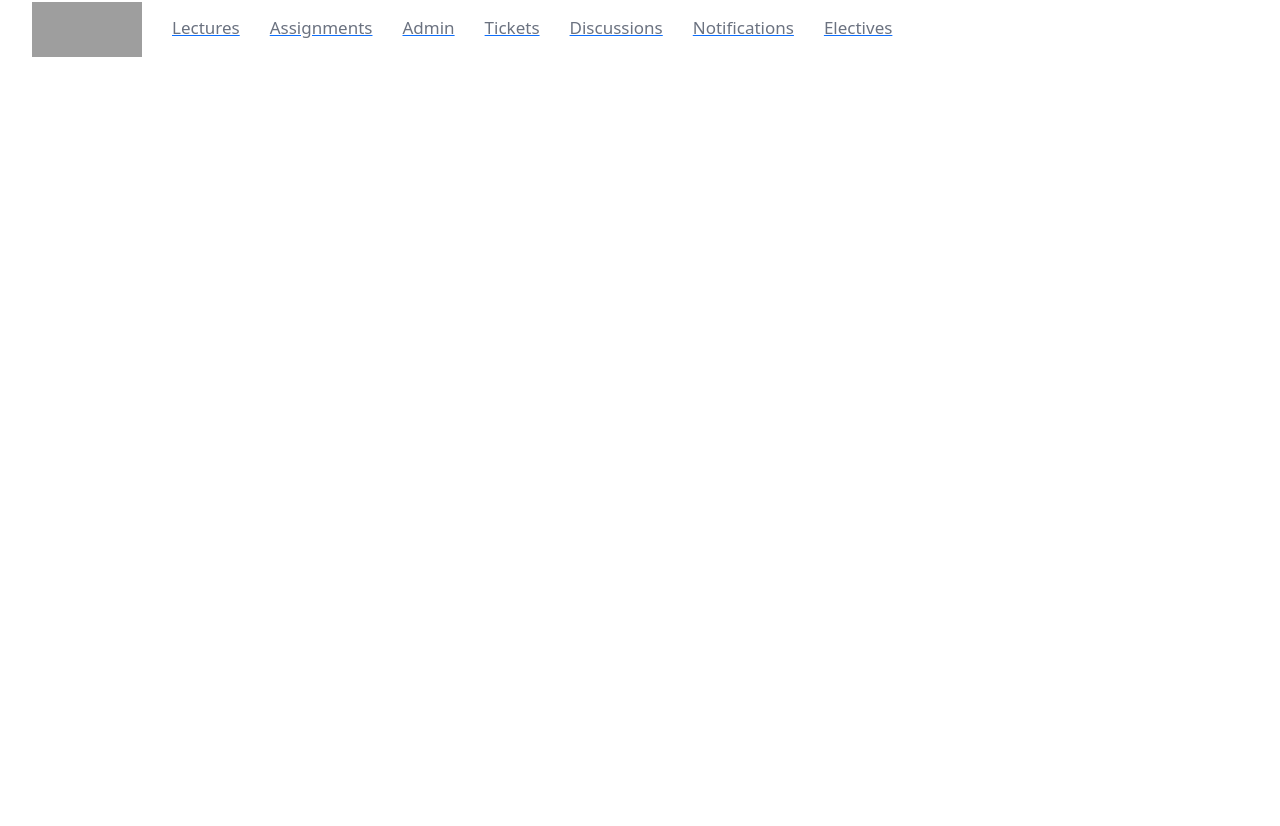
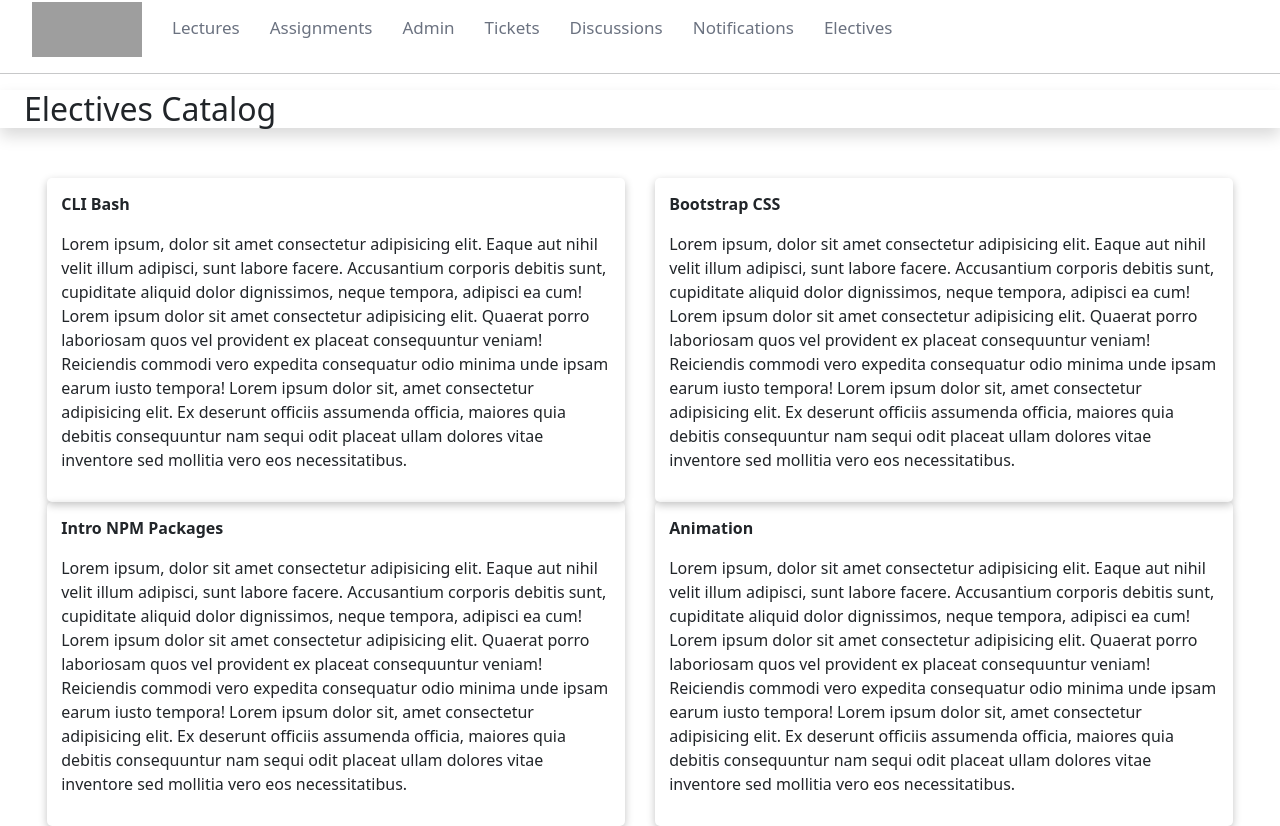
Before and after one commit to kasulaarunteja/Masai_lms, a React (Create React App) app: page /electives/catalog in a window 1280 px wide. Before the commit the page ends 800 px from the top, so only its background shows below. Built offline with nearby package versions, Linux system fonts and the light colour scheme; grey boxes are pictures that could not be loaded.

Commit message:
Electives

```diff
--- /dev/null
+++ b/src/Components/Electives.jsx
@@ -0,0 +1,23 @@
+import React from "react";
+import { Link } from "react-router-dom";
+
+const Electives = () => {
+  return (
+    <>
+      <hr />
+
+      <div className="divcc">
+        <div className="Electives">
+          <h2 className="h22">Electives</h2>
+          <Link to={"/electives/catalog"}>
+            <h2>
+              <button className="btns">CATALOG</button>
+            </h2>{" "}
+          </Link>
+        </div>
+      </div>
+    </>
+  );
+};
+
+export default Electives;
--- /dev/null
+++ b/src/Components/ElectivesCatallog.jsx
@@ -0,0 +1,98 @@
+import React from "react";
+
+const ElectivesCatalog = () => {
+  return (
+    <>
+      <hr />
+      <header className="bg-white shadow">
+        <div className="max-w-7xl mx-auto py-6 px-4 sm:px-6 lg:px-8">
+          <h2 className="font-semibold text-xl text-gray-800 leading-tight">
+            Electives Catalog
+          </h2>
+        </div>
+      </header>
+
+      <div className="Catalogss">
+        <div>
+          <div className="ElectivesCatalogsss">
+            <p>
+              <strong>CLI Bash</strong>
+            </p>
+            <p>
+              Lorem ipsum, dolor sit amet consectetur adipisicing elit. Eaque
+              aut nihil velit illum adipisci, sunt labore facere. Accusantium
+              corporis debitis sunt, cupiditate aliquid dolor dignissimos, neque
+              tempora, adipisci ea cum! Lorem ipsum dolor sit amet consectetur
+              adipisicing elit. Quaerat porro laboriosam quos vel provident ex
+              placeat consequuntur veniam! Reiciendis commodi vero expedita
+              consequatur odio minima unde ipsam earum iusto tempora! Lorem
+              ipsum dolor sit, amet consectetur adipisicing elit. Ex deserunt
+              officiis assumenda officia, maiores quia debitis consequuntur nam
+              sequi odit placeat ullam dolores vitae inventore sed mollitia vero
+              eos necessitatibus.
+            </p>
+          </div>
+          <div className="ElectivesCatalogsss">
+            <p>
+              <strong>Intro NPM Packages</strong>
+            </p>
+            <p>
+              Lorem ipsum, dolor sit amet consectetur adipisicing elit. Eaque
+              aut nihil velit illum adipisci, sunt labore facere. Accusantium
+              corporis debitis sunt, cupiditate aliquid dolor dignissimos, neque
+              tempora, adipisci ea cum! Lorem ipsum dolor sit amet consectetur
+              adipisicing elit. Quaerat porro laboriosam quos vel provident ex
+              placeat consequuntur veniam! Reiciendis commodi vero expedita
+              consequatur odio minima unde ipsam earum iusto tempora! Lorem
+              ipsum dolor sit, amet consectetur adipisicing elit. Ex deserunt
+              officiis assumenda officia, maiores quia debitis consequuntur nam
+              sequi odit placeat ullam dolores vitae inventore sed mollitia vero
+              eos necessitatibus.
+            </p>
+          </div>
+        </div>
+        <div>
+          <div className="ElectivesCatalogsss">
+            <p>
+              <strong>Bootstrap CSS</strong>
+            </p>
+            <p>
+              Lorem ipsum, dolor sit amet consectetur adipisicing elit. Eaque
+              aut nihil velit illum adipisci, sunt labore facere. Accusantium
+              corporis debitis sunt, cupiditate aliquid dolor dignissimos, neque
+              tempora, adipisci ea cum! Lorem ipsum dolor sit amet consectetur
+              adipisicing elit. Quaerat porro laboriosam quos vel provident ex
+              placeat consequuntur veniam! Reiciendis commodi vero expedita
+              consequatur odio minima unde ipsam earum iusto tempora! Lorem
+              ipsum dolor sit, amet consectetur adipisicing elit. Ex deserunt
+              officiis assumenda officia, maiores quia debitis consequuntur nam
+              sequi odit placeat ullam dolores vitae inventore sed mollitia vero
+              eos necessitatibus.
+            </p>
+          </div>
+          <div className="ElectivesCatalogsss">
+            <p>
+              <strong>Animation</strong>
+            </p>
+            <p>
+              Lorem ipsum, dolor sit amet consectetur adipisicing elit. Eaque
+              aut nihil velit illum adipisci, sunt labore facere. Accusantium
+              corporis debitis sunt, cupiditate aliquid dolor dignissimos, neque
+              tempora, adipisci ea cum! Lorem ipsum dolor sit amet consectetur
+              adipisicing elit. Quaerat porro laboriosam quos vel provident ex
+              placeat consequuntur veniam! Reiciendis commodi vero expedita
+              consequatur odio minima unde ipsam earum iusto tempora! Lorem
+              ipsum dolor sit, amet consectetur adipisicing elit. Ex deserunt
+              officiis assumenda officia, maiores quia debitis consequuntur nam
+              sequi odit placeat ullam dolores vitae inventore sed mollitia vero
+              eos necessitatibus.
+            </p>
+          </div>
+        </div>
+        <div></div>
+      </div>
+    </>
+  );
+};
+
+export default ElectivesCatalog;
--- a/src/Components/Lectures.jsx
+++ b/src/Components/Lectures.jsx
@@ -1,12 +1,6 @@
-
-
-
 import React from "react";
 
-
-
 const Lectures = () => {
-
   return (
     <div>
       <hr />
@@ -22,46 +16,52 @@ const Lectures = () => {
         <div className="lectures">
           <div className="all_lect">
             <div className="detls">
-                              <h3>Scrum  09.08.2022 </h3>
-                              <p> <strong>Arun Teja</strong> Scheduled
+              <h3>Scrum 09.08.2022 </h3>
+              <p>
+                {" "}
+                <strong>Arun Teja</strong> Scheduled
                 <strong>Scrum</strong> at 10 Aug, 22 - 9:00 Am
                 <span className="live">live</span>
               </p>
             </div>
-                        <div className='details'>
-                            <button id='btn'>Present</button>
-                        </div>
-                    </div>
-                    <hr/>
-                    <div className="all_lect">
-                        <div className="detls">
-                              <h3>DSA  10.08.2022 </h3>
-                              <p> <strong>Arun Teja</strong> Scheduled
-                               <strong>DSA</strong> at 10 Aug, 22 - 9:30 Am
-                               <span className="live">live</span>
-                              </p>
-                        </div>
-                        <div className='details'>
-                            <button id='btn'>Present</button>
+            <div className="details">
+              <button id="btn">Present</button>
             </div>
           </div>
           <hr />
           <div className="all_lect">
             <div className="detls">
-                              <h3>Scrum  11.08.2022 </h3>
-                              <p> <strong>Arun Teja</strong> Scheduled
+              <h3>DSA 10.08.2022 </h3>
+              <p>
+                {" "}
+                <strong>Arun Teja</strong> Scheduled
+                <strong>DSA</strong> at 10 Aug, 22 - 9:30 Am
+                <span className="live">live</span>
+              </p>
+            </div>
+            <div className="details">
+              <button id="btn">Present</button>
+            </div>
+          </div>
+          <hr />
+          <div className="all_lect">
+            <div className="detls">
+              <h3>Scrum 11.08.2022 </h3>
+              <p>
+                {" "}
+                <strong>Arun Teja</strong> Scheduled
                 <strong>Scrum</strong> at 11 Aug, 22 - 10:00 Am
                 <span className="live">live</span>
               </p>
             </div>
-                        <div className='details'>
-                            <button id='btn'>Present</button>
+            <div className="details">
+              <button id="btn">Present</button>
             </div>
           </div>
         </div>
       </div>
     </div>
-    )
-}
+  );
+};
 
 export default Lectures;
--- a/src/Routes/AllRoutes.jsx
+++ b/src/Routes/AllRoutes.jsx
@@ -1,11 +1,13 @@
 import React from "react";
 import { Routes, Route } from "react-router-dom";
 import Assignment from "../Components/Assignments";
+import Electives from "../Components/Electives";
 import Discussions from "../Components/Discussions";
 import Home from "../Components/Home";
 import Lectures from "../Components/Lectures";
 import Navbar from "../Components/Navbar";
 import Notification from "../Components/Notification";
+import ElectivesCatalog from "../Components/ElectivesCatallog";
 
 const AllRoutes = () => {
   return (
@@ -17,6 +19,8 @@ const AllRoutes = () => {
         <Route path="/Assignments" element={<Assignment />} />
         <Route path="/discussions" element={<Discussions />} />
         <Route path="/notifications" element={<Notification />} />
+        <Route path="/electives" element={<Electives />} />
+        <Route path="/electives/catalog" element={<ElectivesCatalog />} />
       </Routes>
     </>
   );
--- a/src/index.css
+++ b/src/index.css
@@ -10,6 +10,26 @@ body {
 code {
   font-family: source-code-pro, Menlo, Monaco, Consolas, 'Courier New',
     monospace;
+}
+
+
+.links{
+  color: black;
+  text-underline-offset: 35px;
+  text-decoration: none;
+  cursor: pointer;
+}
+ .links:focus{
+  color: rgb(0, 0, 255);
+  text-underline-offset: 32px;
+  text-decoration: underline;
+  cursor: pointer;
+}
+.links:hover{
+  /* color: black; */
+  text-underline-offset: 32px;
+  text-decoration: underline;
+  cursor: pointer;
 }
 
 
@@ -113,3 +133,65 @@ h3{
   margin: auto;
   box-shadow: rgba(0, 0, 0, 0.24) 0px 3px 8px;
 }
+
+
+/* Electives */
+.divcc{
+  box-shadow: rgba(0, 0, 0, 0.1) 0px 4px 6px -1px, rgba(0, 0, 0, 0.06) 0px 2px 4px -1px;
+
+}
+
+.Electives{
+
+  width: 95%;
+  margin-left: 30px;
+  height: 50px;
+  margin-bottom: 50px;
+}
+
+
+.btns{
+  background-color: rgb(32, 32, 32);
+  color: white;
+  min-width: 80px;
+  margin-top: 13px;
+  border-radius: 5px;
+  padding: 5px;
+  min-height: 30px;
+  margin-left: 3px;
+  cursor: pointer;
+}
+
+.btns:hover{
+  background-color: rgb(66, 66, 66);
+  color: white;
+  min-width: 80px;
+  margin-top: 13px;
+  border-radius: 5px;
+  padding: 5px;
+  min-height: 30px;
+  margin-left: 3px;
+  cursor: pointer;
+}
+
+
+/* catalogs */
+
+
+.Catalogss{
+  display: flex;
+  gap: 0%;
+  width: 95%;
+  margin: auto;
+  margin-top: 50px;
+  cursor: pointer;
+}
+
+.ElectivesCatalogsss{
+  width: 95%;
+  margin: auto;
+  box-shadow: rgba(0, 0, 0, 0.24) 0px 3px 8px;
+  text-align: start;
+  padding: 14px;
+  border-radius: 5px;
+}
```
Also changed, not shown: src/Components/Discussions.jsx (+6 -10 lines), src/Components/Home.jsx (+6 -11 lines), src/Components/Navbar.jsx (+29 -16 lines). Lines whose indentation alone changed are shown as unchanged.
